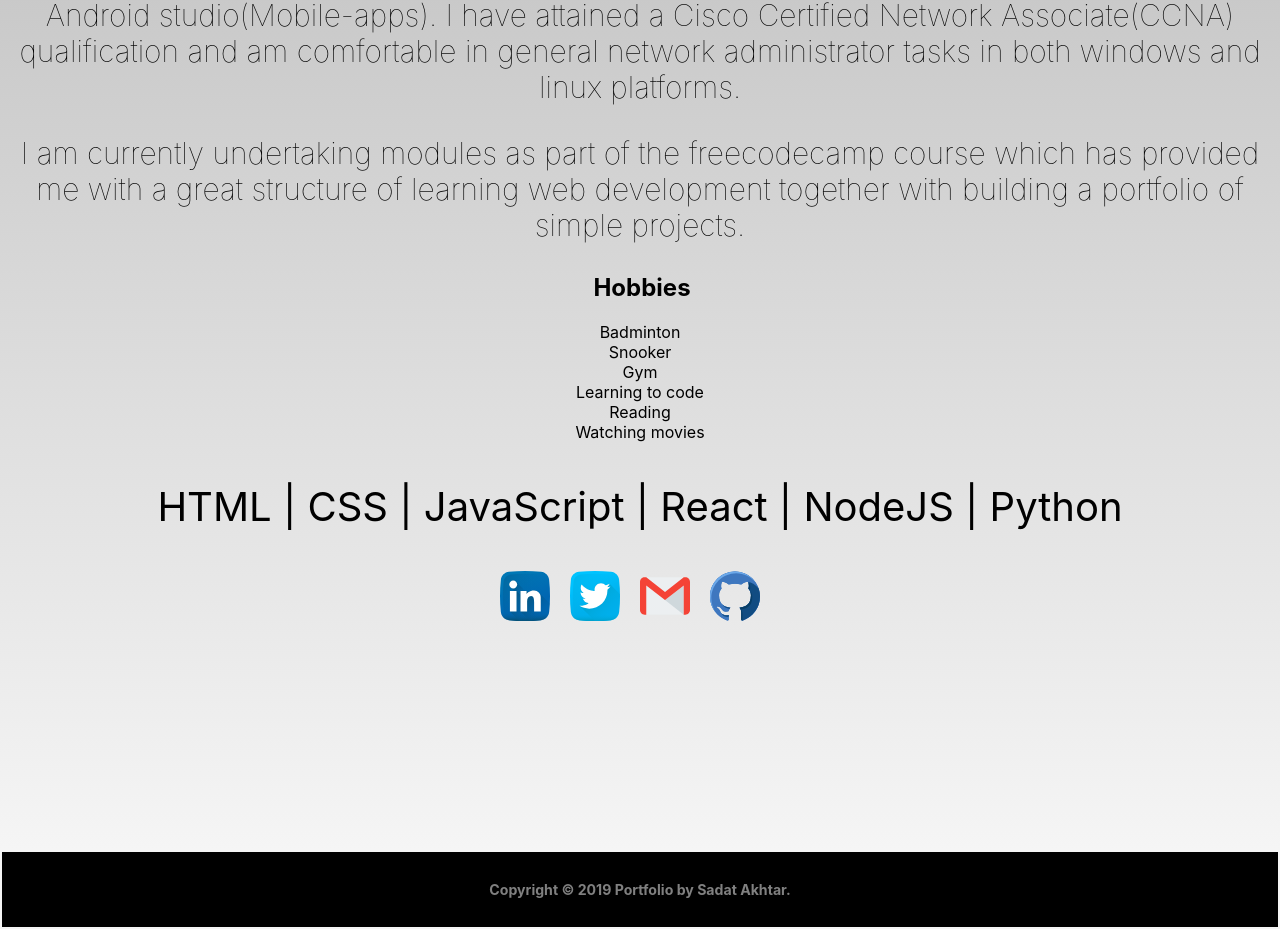
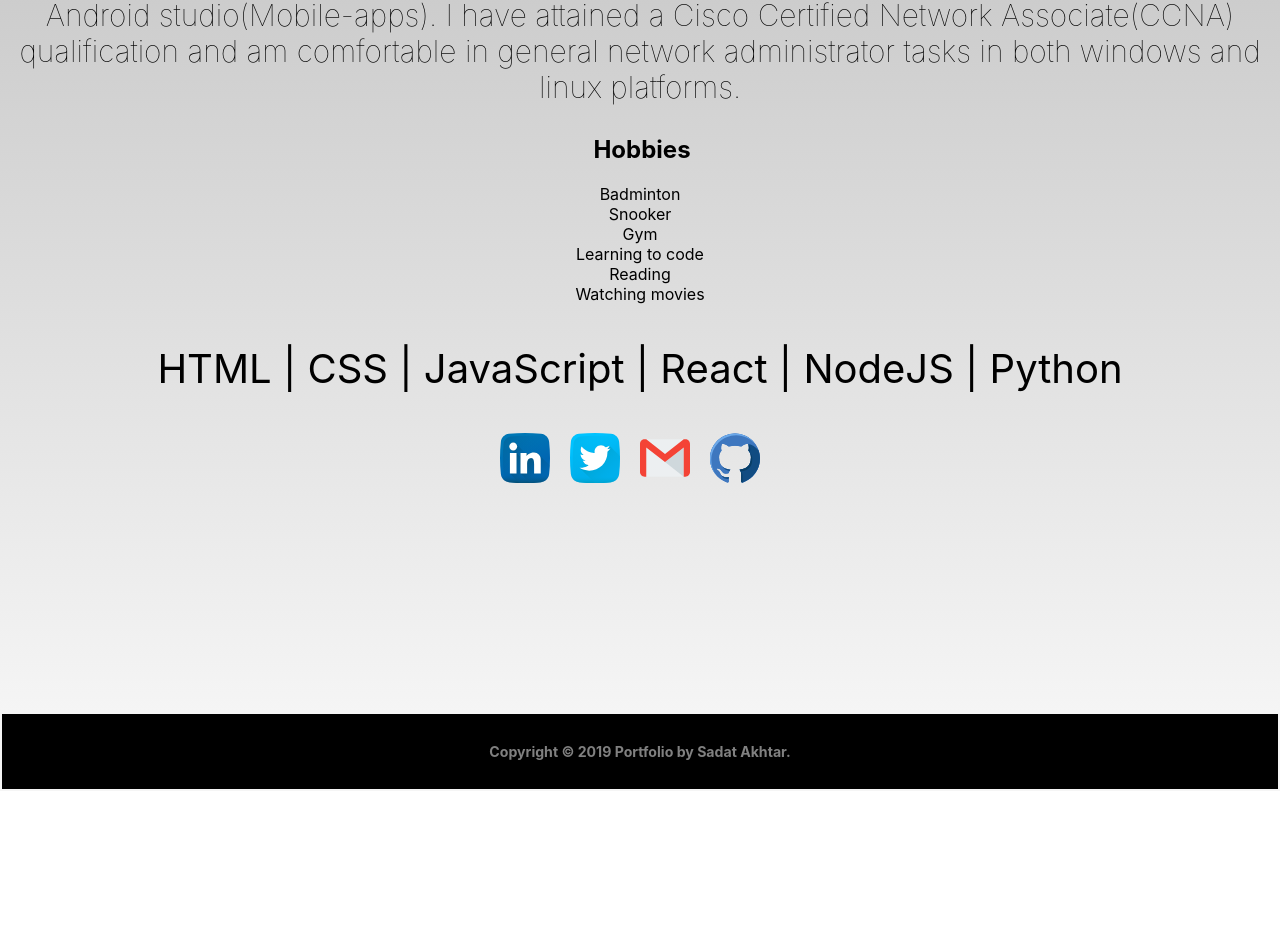
Before and after one commit to sadatakhtar/myportfolio-app, a React (Create React App) app: page /Components/About in a window 1280 px wide. Shown: the part 777-1706 px from the top of the page. After the commit the page ends 1568 px from the top, so only its background shows below. Built offline with nearby package versions, Linux system fonts and the light colour scheme.

Commit message:
removed last paragraph from about page

```diff
--- a/src/Components/About.js
+++ b/src/Components/About.js
@@ -26,11 +26,7 @@ function About(){
         Cisco Certified Network Associate(CCNA) qualification and am comfortable in general network administrator tasks
         in both windows and linux platforms.
         </p>
-        <p id="about-p4">
-        I am currently undertaking modules as part of the freecodecamp course which has provided
-        me with a great structure of learning web development together with building a portfolio
-        of simple projects.
-        </p>
+
         <h2 id="hobby-h2">Hobbies</h2>
         <ul id="hobby">
             <li id="hobby">Badminton</li>
```
